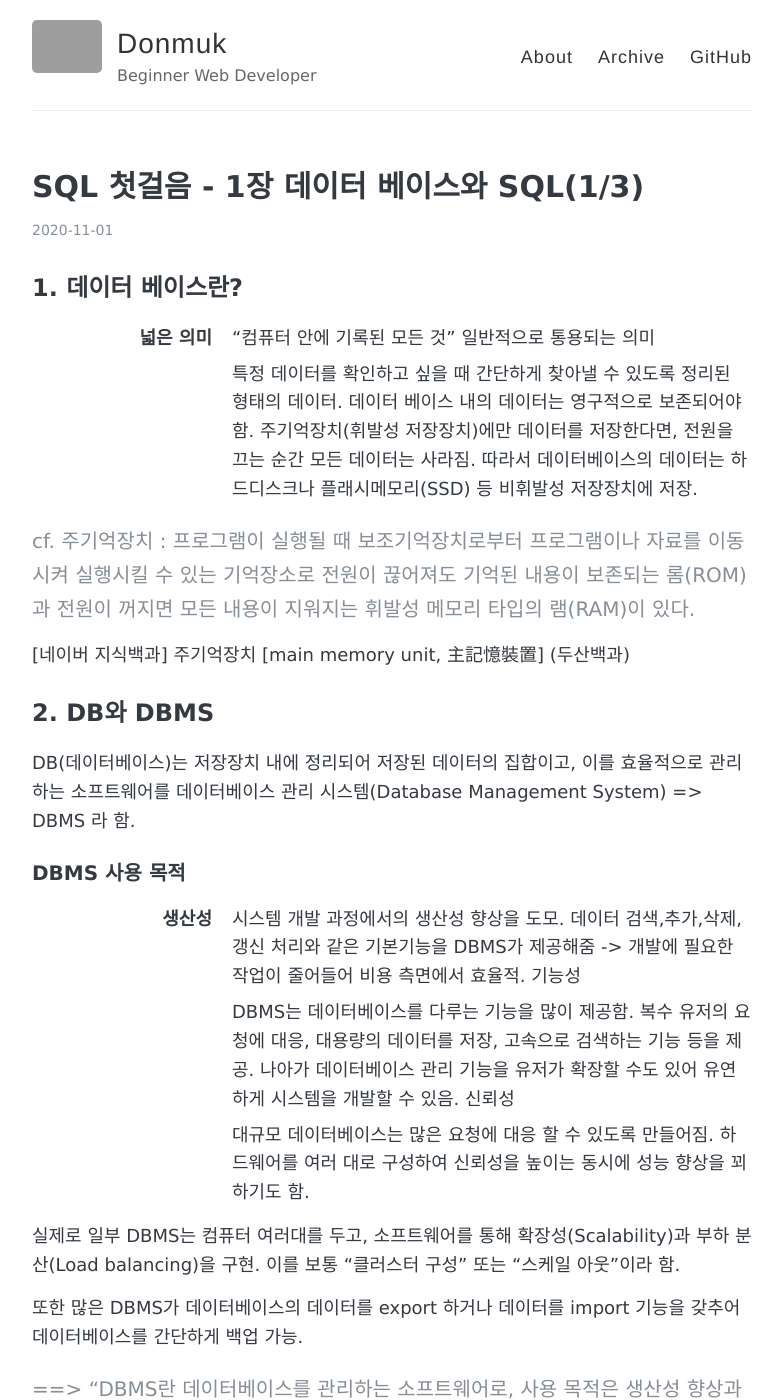
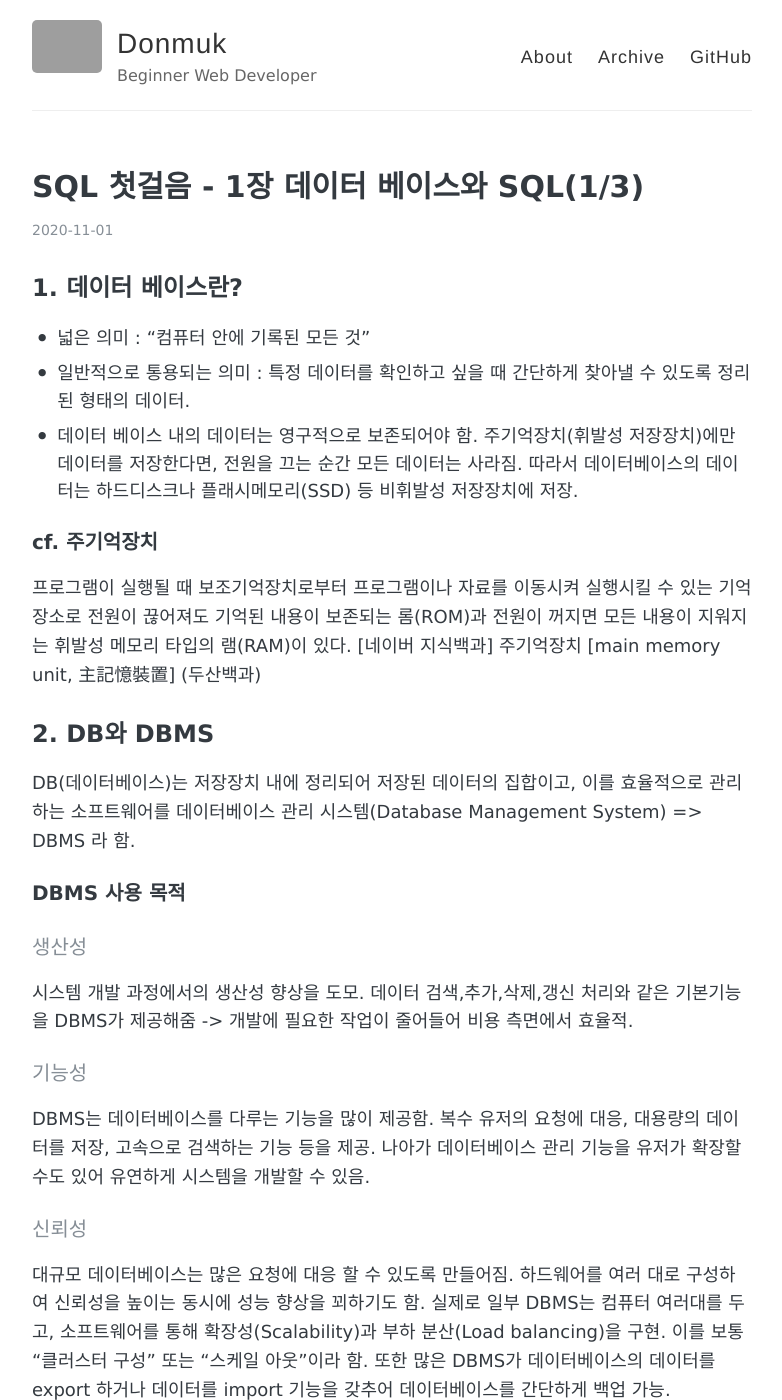
Before and after one commit to donmuk/donmuk.github.io, a Jekyll site: the page built from _posts/2020-11-01-sql-첫걸음-1-1.md, in a window 1280 px wide and 1400 px high. Shown: the whole window, without its empty margins (248-1030 px from the left). Built offline with Jekyll 4.4.1, drawn with Linux system fonts in a browser that asks for light colours; comment, search, counter and statistics services are not loaded; some of the changed text lies outside the part shown; grey boxes are pictures that could not be loaded.

Commit message:
Add files via upload

```diff
--- a/_posts/2020-11-01-sql-첫걸음-1-1.md
+++ b/_posts/2020-11-01-sql-첫걸음-1-1.md
@@ -7,40 +7,40 @@ keywords: ""
 ---
 
 ## 1. 데이터 베이스란?
-넓은 의미
-: "컴퓨터 안에 기록된 모든 것"
-일반적으로 통용되는 의미
-: 특정 데이터를 확인하고 싶을 때 간단하게 찾아낼 수 있도록 정리된 형태의 데이터.
-데이터 베이스 내의 데이터는 영구적으로 보존되어야 함. 주기억장치(휘발성 저장장치)에만 데이터를 저장한다면, 전원을 끄는 순간 모든 데이터는 사라짐. 따라서 데이터베이스의 데이터는 하드디스크나 플래시메모리(SSD) 등 비휘발성 저장장치에 저장.
+- 넓은 의미  : "컴퓨터 안에 기록된 모든 것"
+- 일반적으로 통용되는 의미 : 특정 데이터를 확인하고 싶을 때 간단하게 찾아낼 수 있도록 정리된 형태의 데이터.
+- 데이터 베이스 내의 데이터는 영구적으로 보존되어야 함. 주기억장치(휘발성 저장장치)에만 데이터를 저장한다면, 전원을 끄는 순간 모든 데이터는 사라짐. 따라서 데이터베이스의 데이터는 하드디스크나 플래시메모리(SSD) 등 비휘발성 저장장치에 저장.
 
-#### cf. 주기억장치 : 프로그램이 실행될 때 보조기억장치로부터 프로그램이나 자료를 이동시켜 실행시킬 수 있는 기억장소로 전원이 끊어져도 기억된 내용이 보존되는 롬(ROM)과 전원이 꺼지면 모든 내용이 지워지는 휘발성 메모리 타입의 램(RAM)이 있다.
-[네이버 지식백과] 주기억장치 [main memory unit, 主記憶裝置] (두산백과)
+### cf. 주기억장치
+프로그램이 실행될 때 보조기억장치로부터 프로그램이나 자료를 이동시켜 실행시킬 수 있는 기억장소로 전원이 끊어져도 기억된 내용이 보존되는 롬(ROM)과 전원이 꺼지면 모든 내용이 지워지는 휘발성 메모리 타입의 램(RAM)이 있다. [네이버 지식백과] 주기억장치 [main memory unit, 主記憶裝置] (두산백과)
 
 
 ## 2. DB와 DBMS
 DB(데이터베이스)는 저장장치 내에 정리되어 저장된 데이터의 집합이고, 이를 효율적으로 관리하는 소프트웨어를 데이터베이스 관리 시스템(Database Management System) => DBMS 라 함.
 
 ### DBMS 사용 목적
-생산성
-: 시스템 개발 과정에서의 생산성 향상을 도모. 데이터 검색,추가,삭제,갱신 처리와 같은 기본기능을 DBMS가 제공해줌 -> 개발에 필요한 작업이 줄어들어 비용 측면에서 효율적.
-기능성
-: DBMS는 데이터베이스를 다루는 기능을 많이 제공함. 복수 유저의 요청에 대응, 대용량의 데이터를 저장, 고속으로 검색하는 기능 등을 제공. 나아가 데이터베이스 관리 기능을 유저가 확장할 수도 있어 유연하게 시스템을 개발할 수 있음.
-신뢰성
-: 대규모 데이터베이스는 많은 요청에 대응 할 수 있도록 만들어짐.  하드웨어를 여러 대로 구성하여 신뢰성을 높이는 동시에 성능 향상을 꾀하기도 함.
 
-실제로 일부 DBMS는 컴퓨터 여러대를 두고, 소프트웨어를 통해 확장성(Scalability)과 부하 분산(Load balancing)을 구현.  이를 보통 "클러스터 구성" 또는 "스케일 아웃"이라 함.
+#### 생산성
+시스템 개발 과정에서의 생산성 향상을 도모. 데이터 검색,추가,삭제,갱신 처리와 같은 기본기능을 DBMS가 제공해줌 -> 개발에 필요한 작업이 줄어들어 비용 측면에서 효율적.
 
-또한 많은 DBMS가 데이터베이스의 데이터를 export 하거나 데이터를 import 기능을 갖추어 데이터베이스를 간단하게 백업 가능.
+#### 기능성
+DBMS는 데이터베이스를 다루는 기능을 많이 제공함. 복수 유저의 요청에 대응, 대용량의 데이터를 저장, 고속으로 검색하는 기능 등을 제공. 나아가 데이터베이스 관리 기능을 유저가 확장할 수도 있어 유연하게 시스템을 개발할 수 있음.
 
-#### ==> "DBMS란 데이터베이스를 관리하는 소프트웨어로, 사용 목적은 생산성 향상과 기능성, 신뢰성 확보에 있다."
+#### 신뢰성
+대규모 데이터베이스는 많은 요청에 대응 할 수 있도록 만들어짐.  하드웨어를 여러 대로 구성하여 신뢰성을 높이는 동시에 성능 향상을 꾀하기도 함. 실제로 일부 DBMS는 컴퓨터 여러대를 두고, 소프트웨어를 통해 확장성(Scalability)과 부하 분산(Load balancing)을 구현. 이를 보통 "클러스터 구성" 또는 "스케일 아웃"이라 함. 또한 많은 DBMS가 데이터베이스의 데이터를 export 하거나 데이터를 import 기능을 갖추어 데이터베이스를 간단하게 백업 가능.
+
+###### ==> "DBMS란 데이터베이스를 관리하는 소프트웨어로, 사용 목적은 생산성 향상과 기능성, 신뢰성 확보에 있다."
 
 ## 3. 데이터베이스를 조작하는 언어 SQL
 DBMS와의 대화에 필요한 언어 SQL은 여러 종류의 데이터베이스 중 "관계형 데이터베이스 관리 시스템" (RDBMS : Relational Database Management System)을 조작할 때 사용. 현재 ISO등에 의해 표준화가 진행되어 C언어나 Java와 마찬가지로 표준 언어.
 
-- SQL 명령의 종류
-DML : Data Manipulation(조작) Language. 데이터베이스에 새롭게 데이터를 추가 / 삭제 / 내용 갱신 하는 등 데이터를 조작할때 사용.
-DDL : Data Definition Language. 데이터를 정의하는 명령어. 데이터 베이스 객체(object)를 만들거나 삭제하는 명령어.
-DCL : Data Control Language. 데이터를 제어하는 명령어. DCL에는 트랜잭션을 제어하는 명령과 데이터 접근권한을 제어하는 명령이 포함됨.
+### SQL 명령의 종류
+- DML
+: Data Manipulation(조작) Language. 데이터베이스에 새롭게 데이터를 추가 / 삭제 / 내용 갱신 하는 등 데이터를 조작할때 사용.
+- DDL
+: Data Definition Language. 데이터를 정의하는 명령어. 데이터 베이스 객체(object)를 만들거나 삭제하는 명령어.
+- DCL
+: Data Control Language. 데이터를 제어하는 명령어. DCL에는 트랜잭션을 제어하는 명령과 데이터 접근권한을 제어하는 명령이 포함됨.
 
 
 출처 : https://smilejh.tistory.com/
```
